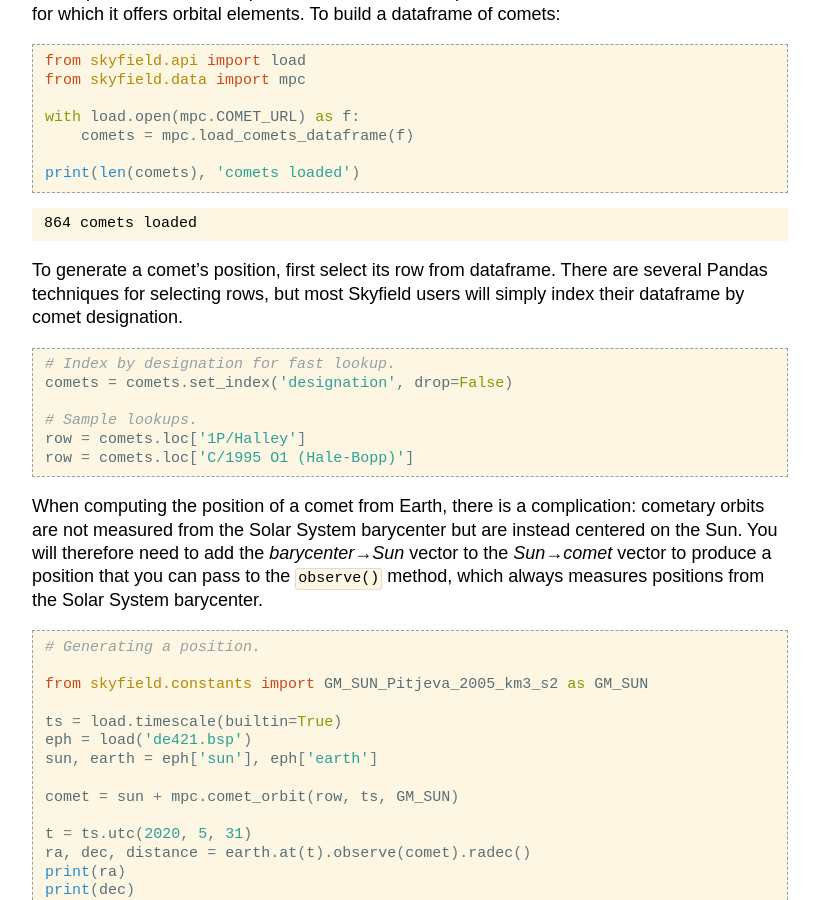
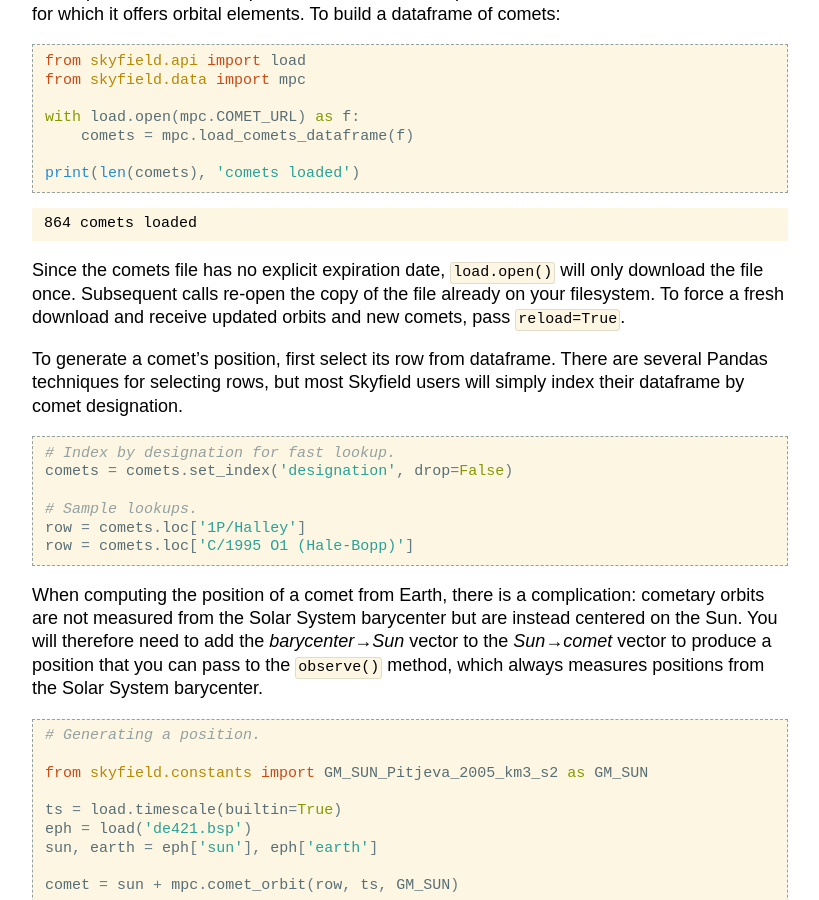
Before and after one commit to skyfielders/python-skyfield, a Sphinx documentation site: the page built from skyfield/documentation/kepler-orbits.rst, in a window 1280 px wide and 900 px high, scrolled down 521 px. Shown: the whole window, without its empty margins (230-1049 px from the left). Built offline with Sphinx 7.4.7, drawn with Linux system fonts in a browser that asks for light colours; some web fonts are replaced; some of the changed text lies outside the part shown.

Commit message:
For #407, explain that open() does not re-download

```diff
--- a/skyfield/documentation/kepler-orbits.rst
+++ b/skyfield/documentation/kepler-orbits.rst
@@ -47,6 +47,12 @@ To build a dataframe of comets:
 .. testoutput::
 
     864 comets loaded
+
+Since the comets file has no explicit expiration date,
+``load.open()`` will only download the file once.
+Subsequent calls re-open the copy of the file already on your filesystem.
+To force a fresh download and receive updated orbits and new comets,
+pass ``reload=True``.
 
 To generate a comet’s position,
 first select its row from dataframe.
@@ -157,6 +163,12 @@ The same four asteroid orbits could then be extracted with::
 
     python mpc_make_excerpt.py 00001 00002 00003 00004 > MPCORB.excerpt.DAT
 
+Note that the minor planets file has no explicit expiration date,
+so ``load.open()`` in the above script
+will only download the file once.
+Subsequent calls re-open the copy of the file already on your filesystem.
+To force a fresh download, pass ``reload=True``.
+
 In either case, the resulting file — shorn of its text header,
 and containing only minor planet orbits —
 is ready for Skyfield to load.
```
